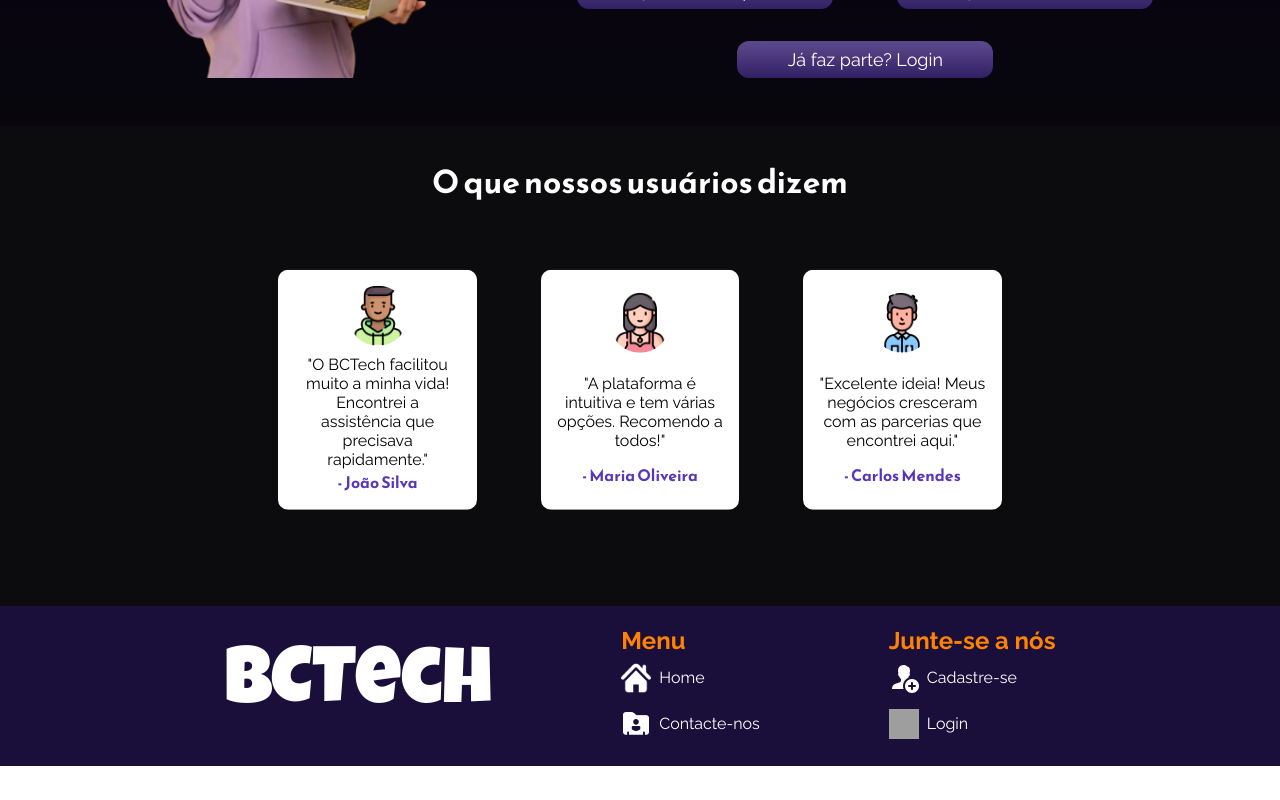
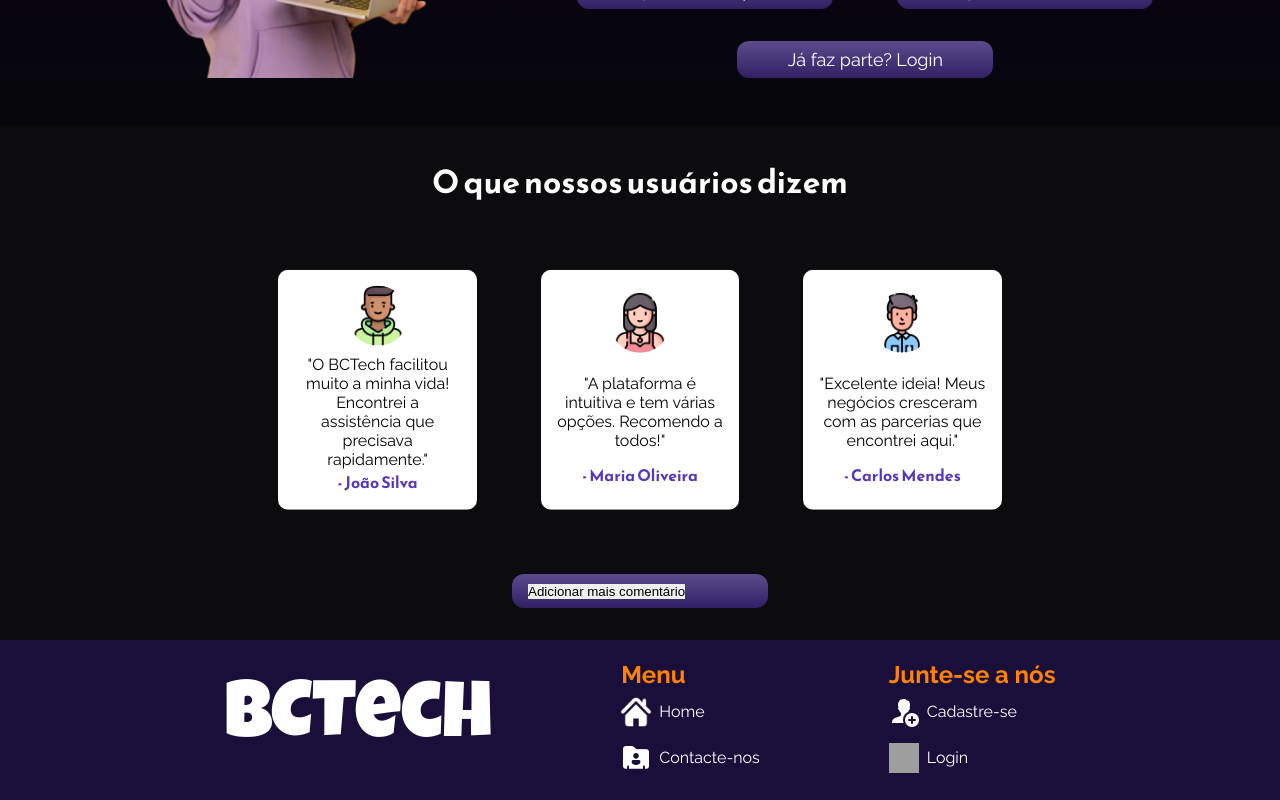
Before and after one commit to Amorais19/BCTech_LPA, a React (Vite) app: page / in a window 1280 px wide. Shown: the part 1469-2269 px from the top of the page. Before the commit the page ends 2235 px from the top, so only its background shows below. Built offline with nearby package versions, Linux system fonts and the light colour scheme; grey boxes are pictures that could not be loaded.

Commit message:
terminar o b

```diff
--- a/src/pages/Home/index.tsx
+++ b/src/pages/Home/index.tsx
@@ -1,8 +1,45 @@
+import React, { useState } from 'react';
 import * as S from './styles';
 import logo from "../../assets/logo.png"
 
-// Componente principal Home
 export function Home() {
+  // Estado para gerenciar os depoimentos
+  const [testimonials, setTestimonials] = useState([
+    {
+      userName: "João Silva",
+      feedback: "O BCTech facilitou muito a minha vida! Encontrei a assistência que precisava rapidamente.",
+      profileImage: "src/assets/homemperfil1.png"
+    },
+    {
+      userName: "Maria Oliveira",
+      feedback: "A plataforma é intuitiva e tem várias opções. Recomendo a todos!",
+      profileImage: "src/assets/mulherperfil.png"
+    },
+    {
+      userName: "Carlos Mendes",
+      feedback: "Excelente ideia! Meus negócios cresceram com as parcerias que encontrei aqui.",
+      profileImage: "src/assets/homemperfil2.png"
+    }
+  ]);
+
+  // Função para adicionar mais depoimentos ao clicar no botão
+  const addMoreTestimonials = () => {
+    const newTestimonials = [
+      {
+        userName: "Fernanda Lima",
+        feedback: "Achei incrível como posso encontrar serviços de forma rápida e segura!",
+        profileImage: "src/assets/homemperfil3.png"
+      },
+      {
+        userName: "Ricardo Gomes",
+        feedback: "A plataforma realmente ajudou a conectar o meu negócio com novos clientes!",
+        profileImage: "src/assets/mulherperfil2.png"
+      }
+    ];
+
+    setTestimonials((prevTestimonials) => [...prevTestimonials, ...newTestimonials]);
+  };
+
   return (
     <S.Section>
       <style>
@@ -81,21 +118,19 @@
       <section id='depoimentos'>
         <h1>O que nossos usuários dizem</h1>
         <div id='depoimentoContainer'>
-          <Testimonial
-            userName="João Silva"
-            feedback="O BCTech facilitou muito a minha vida! Encontrei a assistência que precisava rapidamente."
-            profileImage="src/assets/homemperfil1.png"
-          />
-          <Testimonial
-            userName="Maria Oliveira"
-            feedback="A plataforma é intuitiva e tem várias opções. Recomendo a todos!"
-            profileImage="src/assets/mulherperfil.png"
-          />
-          <Testimonial
-            userName="Carlos Mendes"
-            feedback="Excelente ideia! Meus negócios cresceram com as parcerias que encontrei aqui."
-            profileImage="src/assets/homemperfil2.png"
-          />
+          {testimonials.map((testimonial, index) => (
+            <Testimonial
+              key={index}
+              userName={testimonial.userName}
+              feedback={testimonial.feedback}
+              profileImage={testimonial.profileImage}
+            />
+          ))}
+        </div>
+
+        {/* Botão para adicionar mais depoimentos */}
+        <div id="moreTestimonialsBtn">
+          <Button onClick={addMoreTestimonials} text="Adicionar mais comentário" />
         </div>
       </section>
     </S.Section>
@@ -121,15 +156,22 @@
 
 // Componente Button
 interface ButtonProps {
-  link: string;
+  link?: string;
   text: string;
+  onClick?: () => void;
 }
 
-const Button: React.FC<ButtonProps> = ({ link, text }) => (
+const Button: React.FC<ButtonProps> = ({ link, text, onClick }) => (
   <li>
-    <a href={link} id="center">
-      {text}
-    </a>
+    {link ? (
+      <a href={link} id="center">
+        {text}
+      </a>
+    ) : (
+      <button onClick={onClick} id="center">
+        {text}
+      </button>
+    )}
   </li>
 );
 
```
